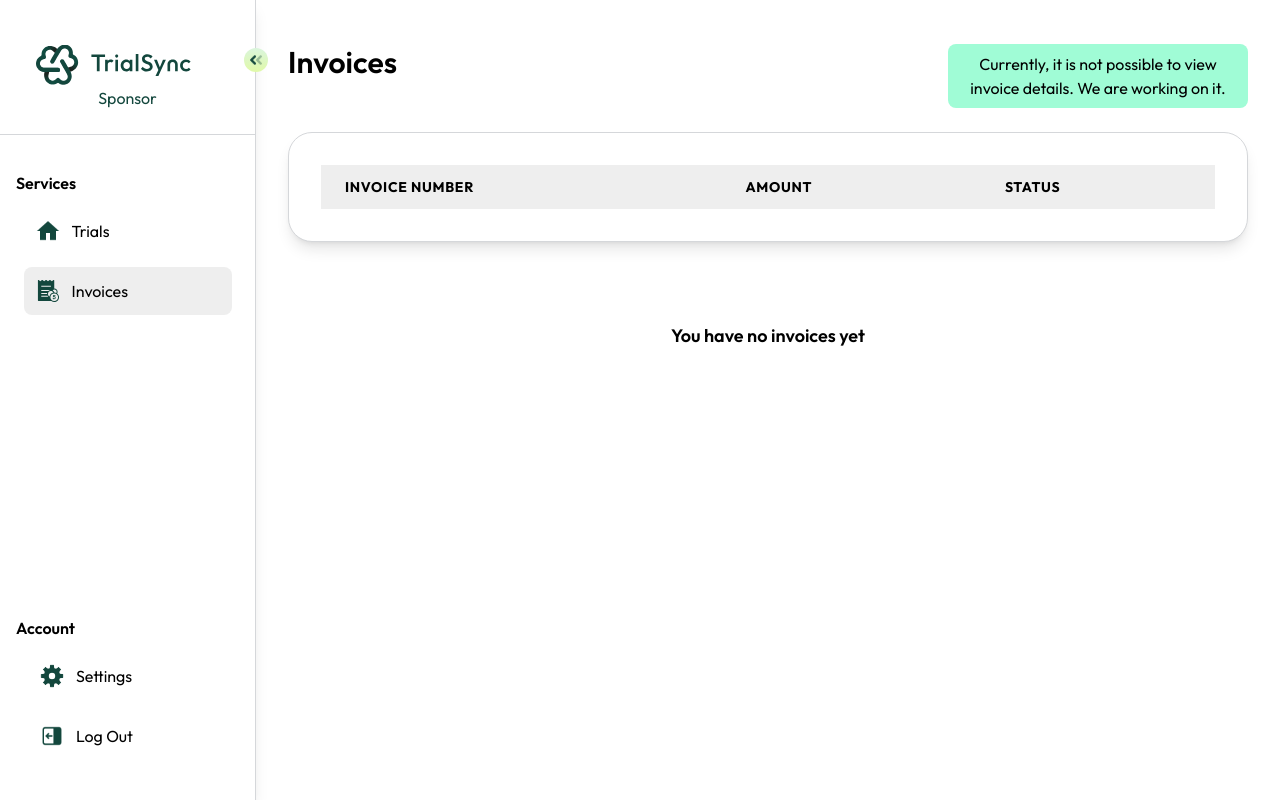
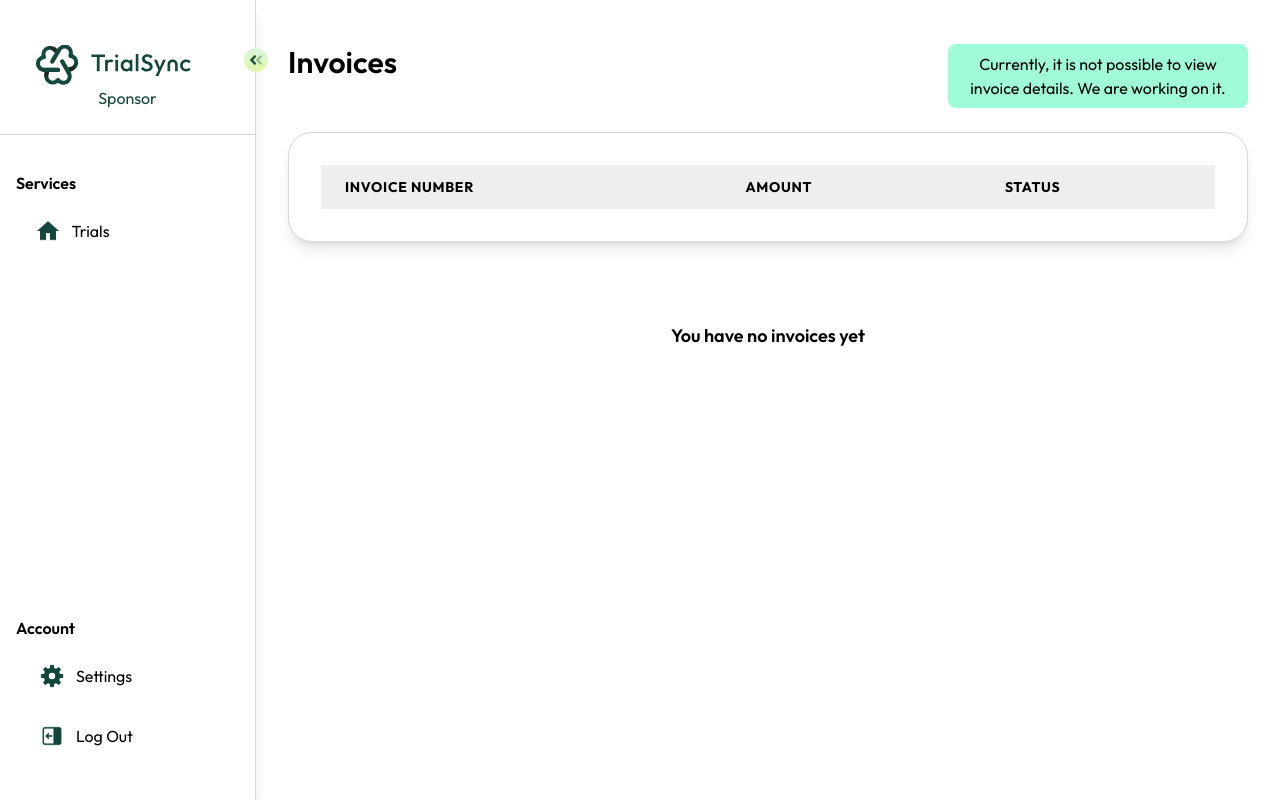
Before and after one commit to arash8877/next.js-full-stack-app, a Next.js app: page /invoices in a window 1280 px wide. Built offline with nearby package versions, Linux system fonts and the light colour scheme.

Commit message:
removed invoices tab

```diff
--- a/src/components/NavbarDashboardMobile.tsx
+++ b/src/components/NavbarDashboardMobile.tsx
@@ -153,7 +153,7 @@ export default function NavbarDashboardMobile() {
             </Link>
           )}
 
-          <Link
+          {/* <Link
             href="/invoices"
             className="navbar_item items-center"
             onClick={() => {
@@ -170,7 +170,7 @@ export default function NavbarDashboardMobile() {
             <span className="text-sm">
               {l("common.header.trialsoverview.text") || "Invoices"}
             </span>
-          </Link>
+          </Link> */}
         </div>
 
         <div className="flex flex-col gap-3 w-full pl-4 pr-12  absolute bottom-0 mb-8">
--- a/src/components/Sidebar.tsx
+++ b/src/components/Sidebar.tsx
@@ -164,7 +164,7 @@ export default function SidebarDashboard() {
                 </ActiveLink>
               )}
 
-              <ActiveLink
+              {/* <ActiveLink
                 href="/invoices"
                 activeClassName="sidebar_item_active"
                 nonActiveClassName=""
@@ -185,7 +185,7 @@ export default function SidebarDashboard() {
                   {isSidebarOpen &&
                     (l("common.header.company.text") || "Invoices")}
                 </div>
-              </ActiveLink>
+              </ActiveLink> */}
             </div>
           </div>
 
```
